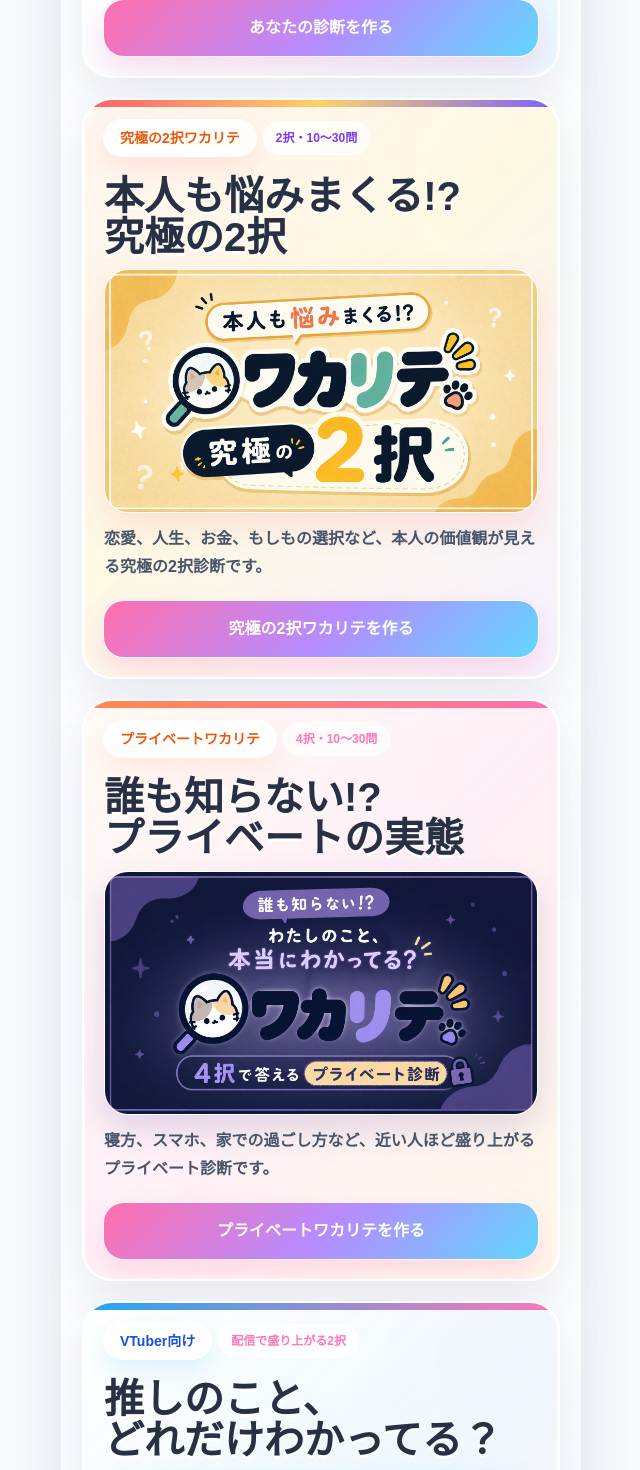
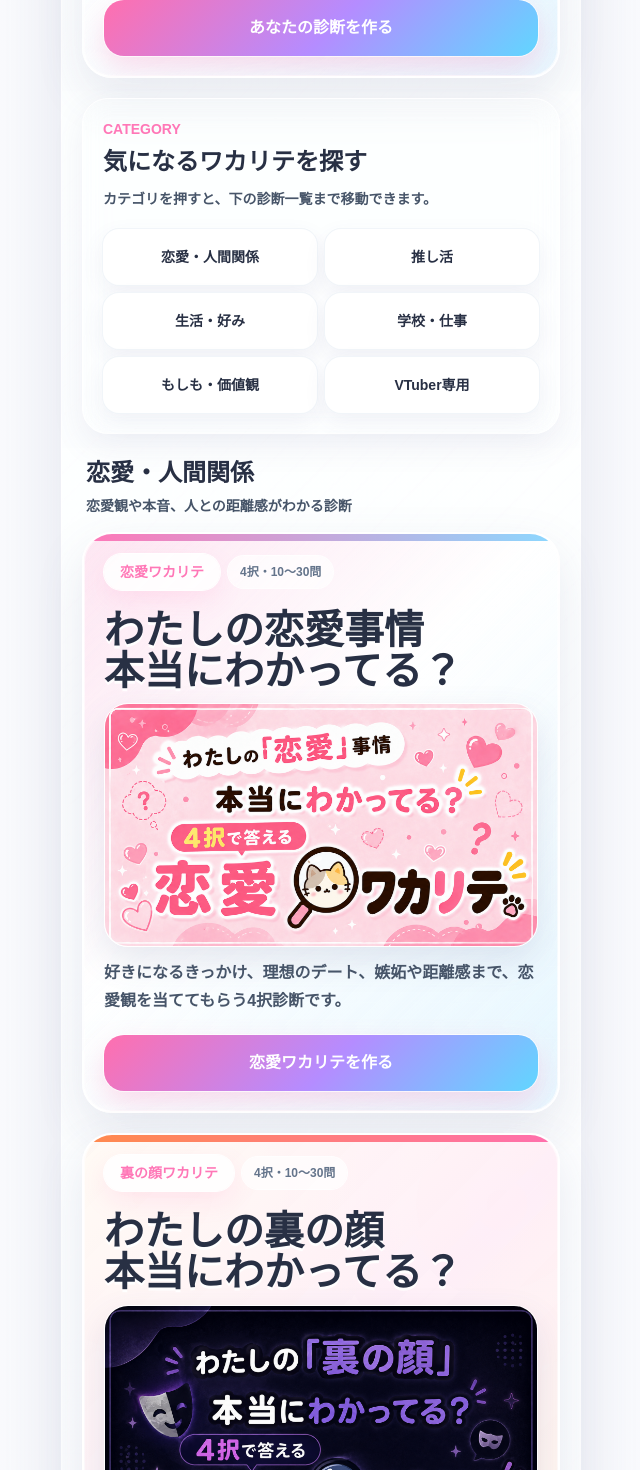
Before and after one commit to nofficialch-debug/wakarite, a Next.js app: page / in a window 1280 px wide. Shown: the part 800-2270 px from the top of the page, without its empty margins (319-959 px from the left). Built offline with nearby package versions, Linux system fonts and the light colour scheme; no server answers; a web font is replaced by a local one.

Commit message:
Organize diagnosis cards by category

```diff
--- a/app/page.tsx
+++ b/app/page.tsx
@@ -3,7 +3,9 @@ import type { Metadata } from "next";
 import { AppShell } from "@/components/AppShell";
 import { ButtonLink } from "@/components/Button";
 import { Card } from "@/components/Card";
-import { ADDITIONAL_DIAGNOSIS_CONFIGS } from "@/lib/diagnosis-config";
+import { getDiagnosisConfig } from "@/lib/diagnosis-config";
+import type { DiagnosisConfig } from "@/lib/diagnosis-config";
+import type { QuestionBankType } from "@/lib/types";
 
 const siteUrl = process.env.NEXT_PUBLIC_SITE_URL || "http://localhost:3001";
 const siteTitle = "ワカリテ｜私とあなたのワカリテ診断";
@@ -63,6 +65,88 @@ const steps = [
   }
 ];
 
+const diagnosisCategories: Array<{
+  id: string;
+  title: string;
+  lead: string;
+  types: QuestionBankType[];
+}> = [
+  {
+    id: "love",
+    title: "恋愛・人間関係",
+    lead: "恋愛観や本音、人との距離感がわかる診断",
+    types: ["renai", "ura", "ultimate"]
+  },
+  {
+    id: "oshi",
+    title: "推し活",
+    lead: "推しへの愛やグッズ、現場での行動がわかる診断",
+    types: ["oshikatsu", "otaku_oshikatsu"]
+  },
+  {
+    id: "life",
+    title: "生活・好み",
+    lead: "毎日の過ごし方や好きなものがわかる診断",
+    types: ["private", "food", "smartphone", "money"]
+  },
+  {
+    id: "school-work",
+    title: "学校・仕事",
+    lead: "学校生活や働き方のタイプがわかる診断",
+    types: ["school", "work"]
+  },
+  {
+    id: "values",
+    title: "もしも・価値観",
+    lead: "迷う選択から価値観や本音が見える診断",
+    types: ["moshimo", "ultimate"]
+  },
+  {
+    id: "vtuber",
+    title: "VTuber専用",
+    lead: "配信やリスナー参加企画で盛り上がりやすい診断",
+    types: ["vtuber"]
+  }
+];
+
+function DiagnosisCard({ diagnosis }: { diagnosis: DiagnosisConfig }) {
+  const headingLines = diagnosis.heading.split("\n");
+
+  return (
+    <div className={`diagnosis-card ${diagnosis.accentClass}`}>
+      <div className="space-y-5">
+        <div className="flex flex-wrap items-center gap-2">
+          <p className="inline-flex rounded-full bg-white/90 px-4 py-2 text-sm font-black text-candy shadow-[0_10px_24px_rgba(255,119,183,0.14)] ring-1 ring-white">
+            {diagnosis.label}
+          </p>
+          <p className="inline-flex rounded-full bg-white/70 px-3 py-2 text-xs font-black text-slate-500 ring-1 ring-white/90">
+            {diagnosis.badge}
+          </p>
+        </div>
+        <div className="space-y-3">
+          <h2 className="diagnosis-title">
+            {headingLines.map((line, index) => (
+              <span key={line}>
+                {line}
+                {index < headingLines.length - 1 ? <br /> : null}
+              </span>
+            ))}
+          </h2>
+          <img
+            src={diagnosis.thumbnail}
+            alt={diagnosis.title}
+            className="aspect-video w-full rounded-[24px] border border-white/90 object-cover shadow-[0_14px_34px_rgba(87,93,139,0.14)]"
+          />
+          <p className="font-bold leading-7 text-slate-600">{diagnosis.description}</p>
+        </div>
+        <ButtonLink href={diagnosis.createPath} className="min-h-14 w-full">
+          {diagnosis.title}を作る
+        </ButtonLink>
+      </div>
+    </div>
+  );
+}
+
 export default function HomePage() {
   return (
     <AppShell>
@@ -108,130 +192,36 @@ export default function HomePage() {
         </div>
       </section>
 
-      <section className="diagnosis-card diagnosis-card-ultimate mt-5">
-        <div className="space-y-5">
-          <div className="flex flex-wrap items-center gap-2">
-            <p className="inline-flex rounded-full bg-white/90 px-4 py-2 text-sm font-black text-orange-600 shadow-[0_10px_24px_rgba(255,93,108,0.14)] ring-1 ring-white">
-              究極の2択ワカリテ
-            </p>
-            <p className="inline-flex rounded-full bg-white/70 px-3 py-2 text-xs font-black text-violet-600 ring-1 ring-white/90">
-              2択・10〜30問
-            </p>
-          </div>
-          <div className="space-y-3">
-            <h2 className="diagnosis-title">
-              本人も悩みまくる!?
-              <br />
-              究極の2択
-            </h2>
-            <img
-              src="/ultimate-wakarite-thumbnail-v2.png"
-              alt="究極の2択ワカリテ"
-              className="aspect-video w-full rounded-[24px] border border-white/90 object-cover shadow-[0_14px_34px_rgba(255,93,108,0.16)]"
-            />
-            <p className="font-bold leading-7 text-slate-600">
-              恋愛、人生、お金、もしもの選択など、本人の価値観が見える究極の2択診断です。
-            </p>
-          </div>
-          <ButtonLink href="/create/ultimate" className="min-h-14 w-full">
-            究極の2択ワカリテを作る
-          </ButtonLink>
+      <section className="mt-5 rounded-[26px] border border-white/90 bg-white/76 px-5 py-5 shadow-[0_12px_32px_rgba(87,93,139,0.09)] backdrop-blur-md">
+        <div className="space-y-2">
+          <p className="text-sm font-black text-candy">CATEGORY</p>
+          <h2 className="text-2xl font-black leading-tight">気になるワカリテを探す</h2>
+          <p className="text-sm font-bold leading-7 text-slate-600">カテゴリを押すと、下の診断一覧まで移動できます。</p>
+        </div>
+        <div className="mt-4 grid grid-cols-2 gap-2">
+          {diagnosisCategories.map((category) => (
+            <Link
+              key={category.id}
+              href={`#${category.id}`}
+              className="flex min-h-14 items-center justify-center rounded-2xl bg-white px-3 py-3 text-center text-sm font-black text-ink shadow-[0_8px_22px_rgba(87,93,139,0.08)] ring-1 ring-slate-100 transition hover:-translate-y-0.5 hover:text-candy hover:shadow-[0_12px_28px_rgba(255,119,183,0.14)]"
+            >
+              {category.title}
+            </Link>
+          ))}
         </div>
       </section>
 
-      <section className="diagnosis-card diagnosis-card-private mt-5">
-        <div className="space-y-5">
-          <div className="flex flex-wrap items-center gap-2">
-            <p className="inline-flex rounded-full bg-white/90 px-4 py-2 text-sm font-black text-orange-600 shadow-[0_10px_24px_rgba(255,138,77,0.14)] ring-1 ring-white">
-              プライベートワカリテ
-            </p>
-            <p className="inline-flex rounded-full bg-white/70 px-3 py-2 text-xs font-black text-candy ring-1 ring-white/90">
-              4択・10〜30問
-            </p>
-          </div>
-          <div className="space-y-3">
-            <h2 className="diagnosis-title">
-              誰も知らない!?
-              <br />
-              プライベートの実態
-            </h2>
-            <img
-              src="/private-wakarite-thumbnail.png"
-              alt="プライベートワカリテ"
-              className="aspect-video w-full rounded-[24px] border border-white/90 object-cover shadow-[0_14px_34px_rgba(87,69,139,0.18)]"
-            />
-            <p className="font-bold leading-7 text-slate-600">
-              寝方、スマホ、家での過ごし方など、近い人ほど盛り上がるプライベート診断です。
-            </p>
-          </div>
-          <ButtonLink href="/create/private" className="min-h-14 w-full">
-            プライベートワカリテを作る
-          </ButtonLink>
-        </div>
-      </section>
-
-      <section className="diagnosis-card diagnosis-card-vtuber mt-5">
-        <div className="space-y-5">
-          <div className="flex flex-wrap items-center gap-2">
-            <p className="inline-flex rounded-full bg-white/90 px-4 py-2 text-sm font-black text-blue-700 shadow-[0_10px_24px_rgba(35,167,242,0.14)] ring-1 ring-white">
-              VTuber向け
-            </p>
-            <p className="inline-flex rounded-full bg-white/70 px-3 py-2 text-xs font-black text-candy ring-1 ring-white/90">
-              配信で盛り上がる2択
-            </p>
-          </div>
-          <div className="space-y-3">
-            <h2 className="diagnosis-title">
-              推しのこと、
-              <br />
-              どれだけわかってる？
-            </h2>
-            <img
-              src="/vtuber-wakarite-thumbnail-v2.png"
-              alt="VTuberワカリテ"
-              className="aspect-video w-full rounded-[24px] border border-white/90 object-cover shadow-[0_14px_34px_rgba(35,167,242,0.16)]"
-            />
-            <p className="font-bold leading-7 text-slate-600">
-              配信ネタ・口ぐせ・ファンならわかる好みで、リスナー参加型のワカリテ診断を作れます。
-            </p>
-          </div>
-          <ButtonLink href="/create/vtuber" className="min-h-14 w-full">
-            VTuberワカリテを作る
-          </ButtonLink>
-        </div>
-      </section>
-
-      <section className="mt-5 space-y-5">
-        {ADDITIONAL_DIAGNOSIS_CONFIGS.map((diagnosis) => (
-          <div key={diagnosis.type} className={`diagnosis-card ${diagnosis.accentClass}`}>
+      <section className="mt-6 space-y-8">
+        {diagnosisCategories.map((category) => (
+          <div key={category.id} id={category.id} className="scroll-mt-6 space-y-3">
+            <div className="space-y-1 px-1">
+              <h2 className="text-2xl font-black leading-tight">{category.title}</h2>
+              <p className="text-sm font-bold leading-7 text-slate-600">{category.lead}</p>
+            </div>
             <div className="space-y-5">
-              <div className="flex flex-wrap items-center gap-2">
-                <p className="inline-flex rounded-full bg-white/90 px-4 py-2 text-sm font-black text-candy shadow-[0_10px_24px_rgba(255,119,183,0.14)] ring-1 ring-white">
-                  {diagnosis.label}
-                </p>
-                <p className="inline-flex rounded-full bg-white/70 px-3 py-2 text-xs font-black text-slate-500 ring-1 ring-white/90">
-                  {diagnosis.badge}
-                </p>
-              </div>
-              <div className="space-y-3">
-                <h2 className="diagnosis-title">
-                  {diagnosis.heading.split("\n").map((line, index) => (
-                    <span key={line}>
-                      {line}
-                      {index < diagnosis.heading.split("\n").length - 1 ? <br /> : null}
-                    </span>
-                  ))}
-                </h2>
-                <img
-                  src={diagnosis.thumbnail}
-                  alt={diagnosis.title}
-                  className="aspect-video w-full rounded-[24px] border border-white/90 object-cover shadow-[0_14px_34px_rgba(87,93,139,0.14)]"
-                />
-                <p className="font-bold leading-7 text-slate-600">{diagnosis.description}</p>
-              </div>
-              <ButtonLink href={diagnosis.createPath} className="min-h-14 w-full">
-                {diagnosis.title}を作る
-              </ButtonLink>
+              {category.types.map((type) => (
+                <DiagnosisCard key={`${category.id}-${type}`} diagnosis={getDiagnosisConfig(type)} />
+              ))}
             </div>
           </div>
         ))}
```
